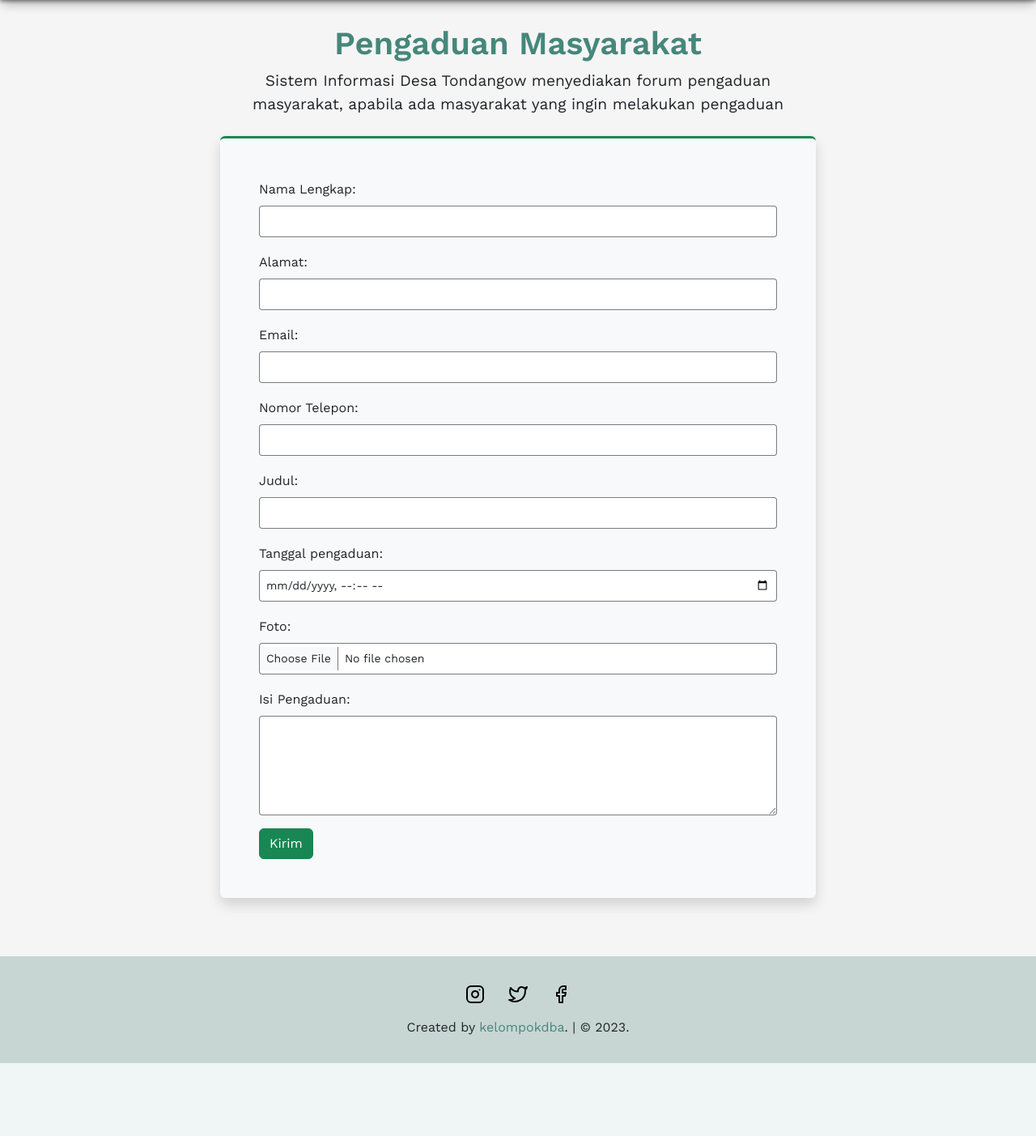
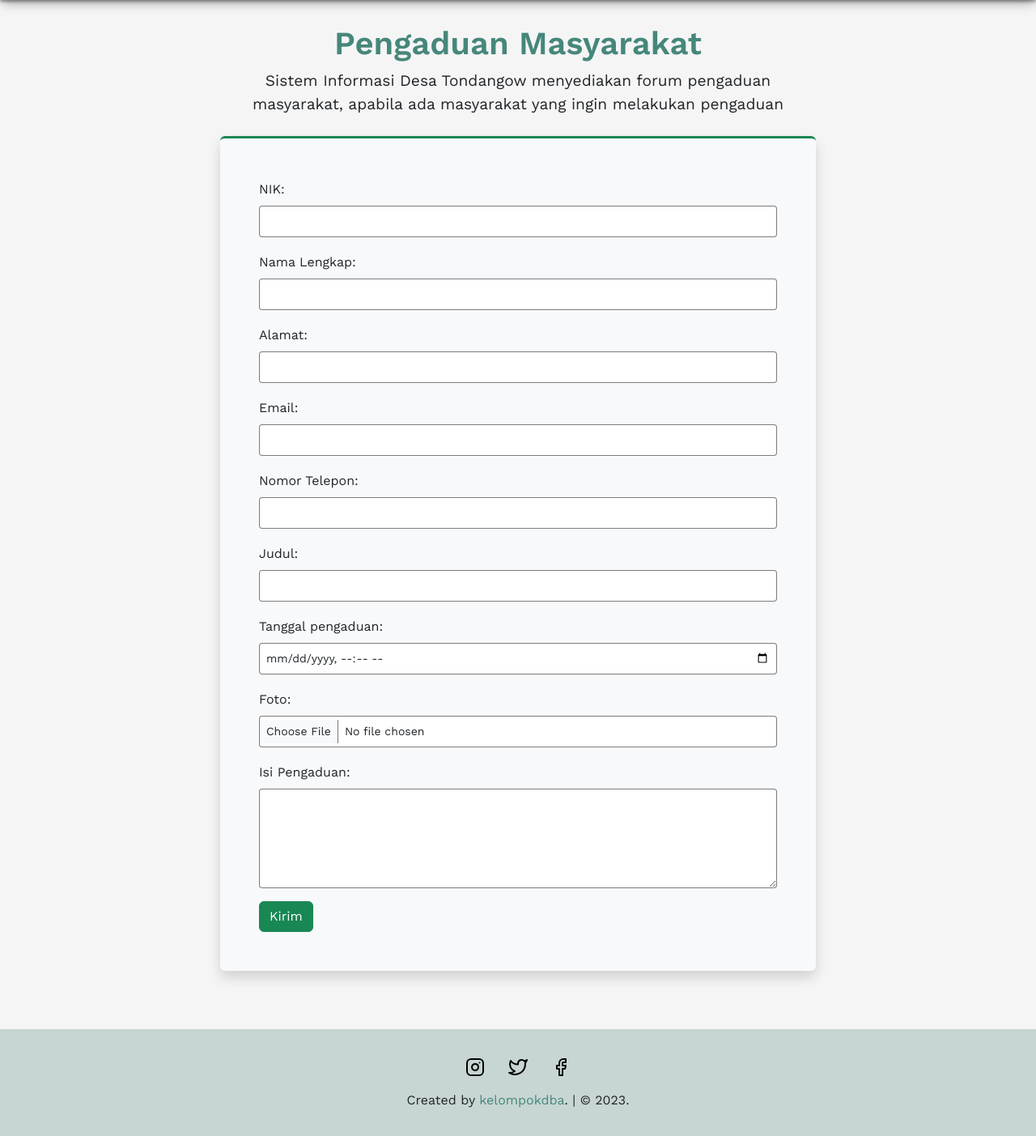
Before and after one commit to steinpongoh/sidesa, a PHP site: page /pengaduan.php in a window 1280 px wide. Shown: the part 50-1453 px from the top of the page at 81% size. Before the commit the page ends 1363 px from the top, so only its background shows below. Run offline with PHP 8.4, Linux system fonts and the light colour scheme; some libraries are stand-ins or nearby versions.

Commit message:
menambahkan validasi pengaduan

```diff
--- a/function.php
+++ b/function.php
@@ -13,6 +13,7 @@
 
     function pengaduan($data, $file){
         global $dbconnect;
+        $nik=$_POST['nik'];
         $nama_pengadu=$data['nama'];
         $alamat_lengkap=$data['alamat'];
         $email=$data['email'];
@@ -20,13 +21,26 @@
         $judul_pengaduan=$data['judul'];
         $tanggal_pengaduan=$data['tanggal'];
         $isi_pengaduan=$data['detail'];
-
         $direktori='img/pengaduan/';
         $foto=$file['gambar']['name'];
-        move_uploaded_file($file['gambar']['tmp_name'],$direktori.$foto);
-        $queryAdd="INSERT INTO pengaduan VALUES('','$nama_pengadu','$alamat_lengkap','$email','$judul_pengaduan','$isi_pengaduan','$tanggal_pengaduan','$no_telepon','$foto')";
-        mysqli_query($dbconnect, $queryAdd);
-        return mysqli_affected_rows($dbconnect);
+
+        $cekNIK = mysqli_query($dbconnect, "SELECT nik FROM penduduk WHERE nik = '$nik'");
+
+        if(mysqli_fetch_assoc($cekNIK)){
+            move_uploaded_file($file['gambar']['tmp_name'],$direktori.$foto);
+            $queryAdd="INSERT INTO pengaduan VALUES('','$nama_pengadu','$alamat_lengkap','$email','$judul_pengaduan','$isi_pengaduan','$tanggal_pengaduan','$no_telepon','$foto')";
+            mysqli_query($dbconnect, $queryAdd);
+            return mysqli_affected_rows($dbconnect);
+            echo "<script>
+                    alert ('Pengaduan berhasil dikirim!')
+                    document.location.href='pengaduan.php';
+                </script>";
+        }else{
+            echo "<script>
+                    alert ('NIK anda tidak terdaftar!')
+                    document.location.href='pengaduan.php';
+                </script>";
+        }
     }
 
     function tgl_indo($tanggal){
--- a/pengaduan.php
+++ b/pengaduan.php
@@ -24,6 +24,10 @@ if (isset($_POST['kirim'])) {
         <h1 class="text-center">Pengaduan Masyarakat</h1>
         <p class="text-center">Sistem Informasi Desa Tondangow menyediakan forum pengaduan masyarakat, apabila ada masyarakat yang ingin melakukan pengaduan</p>
         <div class="container-form shadow p-5 mt-4 mb-4 rounded-2 border-top border-success border-3 bg-light">
+          <div class="mb-3">
+            <label for="nik" class="form-label">NIK:</label>
+            <input name="nik" type="number" class="form-control form-control-sm border border border-black p-2 mb-2 border-opacity-50" autocomplete="off" id="nik">
+          </div>
           <div class="mb-3">
             <label for="nama" class="form-label">Nama Lengkap:</label>
             <input name="nama" type="text" class="form-control form-control-sm border border border-black p-2 mb-2 border-opacity-50" autocomplete="off" id="nama">
```
Also changed, not shown: img/pengaduan/sejarahdesa.jpg (added).
